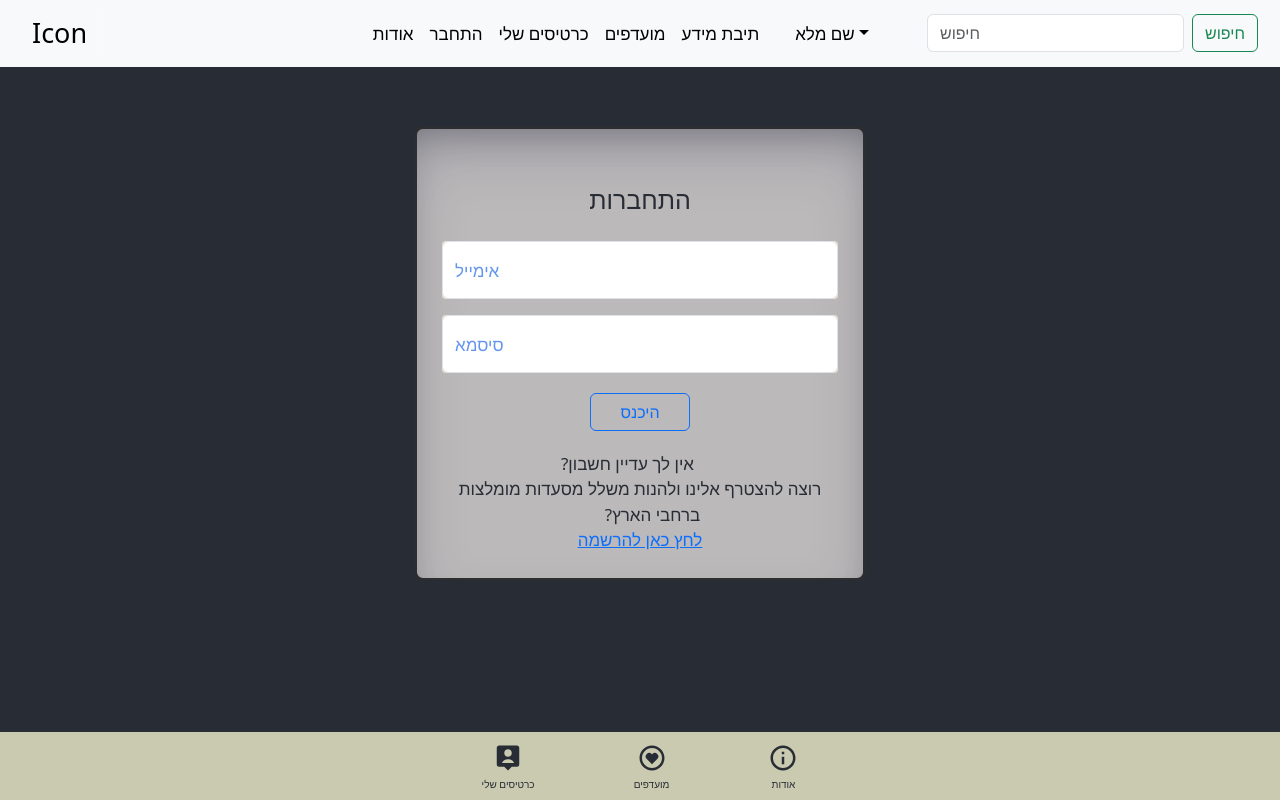
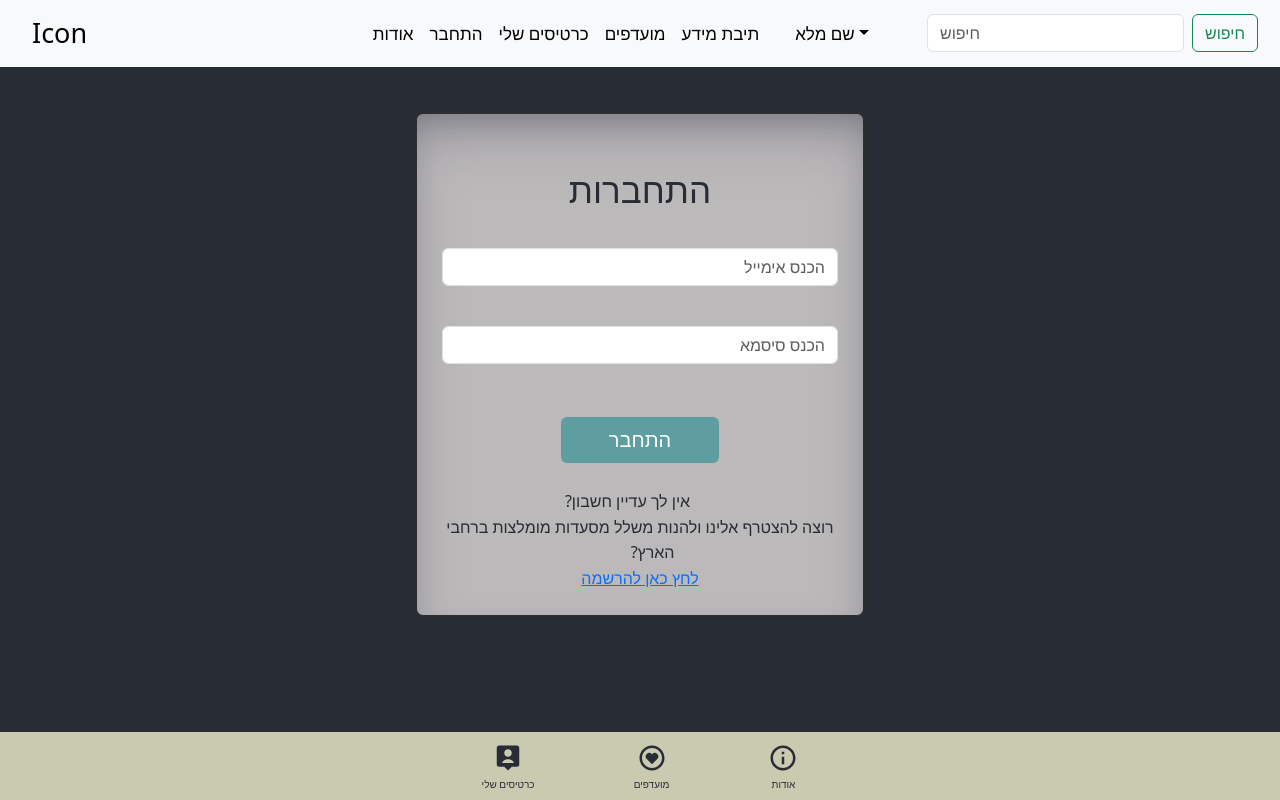
Before and after one commit to yuvaldavid05/react-project-2, a React (Create React App) app in the folder my-react-app/: page /login in a window 1280 px wide. Built offline with nearby package versions, Linux system fonts and the light colour scheme; the HTML template or start-up script is replaced by a standard one.

Commit message:
added project

```diff
--- a/my-react-app/package.json
+++ b/my-react-app/package.json
@@ -7,6 +7,7 @@
     "@testing-library/react": "^13.4.0",
     "@testing-library/user-event": "^13.5.0",
     "bootstrap": "^5.3.1",
+    "joi": "^17.10.2",
     "react": "^18.2.0",
     "react-bootstrap": "^2.8.0",
     "react-dom": "^18.2.0",
--- a/my-react-app/src/App.css
+++ b/my-react-app/src/App.css
@@ -4,7 +4,7 @@
   background-color: #282c34;
   text-align: center;
   position: relative;
-  padding-bottom: 50px;
+  padding-bottom: 100px;
 }
 
 .App-header {
--- a/my-react-app/src/App.js
+++ b/my-react-app/src/App.js
@@ -3,25 +3,31 @@ import 'bootstrap/dist/css/bootstrap.min.css';
 import NavbarTop from './Navbar/NavbarTop';
 import FooterNav from './Footer/FooterNav';
 import Router from './Router';
+import RouterAuth from './RouterAuth';
 import React, { useState } from 'react';
+import Loader from './compoents/Loader';
 
-const GeneralContext = React.createContext();
+export const GeneralContext = React.createContext();
 
 function App() {
     const [user, setUser] = useState();
+    const [isLogged, setIsLogged] = useState();
+    const [loader, setLoader] = useState(false);
+
 
     return (
-        <GeneralContext.Provider value={{ user, setUser }}>
+        <GeneralContext.Provider value={{ user, setUser, isLogged, setIsLogged, setLoader }}>
             <div className="App">
                 <header className="App-header">
                     <NavbarTop />
                     <Router />
                 </header>
-
+                {loader && <Loader />}
                 <footer className='fot'>
                     <FooterNav />
                 </footer>
             </div>
+
         </GeneralContext.Provider>
     );
 }
--- /dev/null
+++ b/my-react-app/src/RouterAuth.js
@@ -0,0 +1,15 @@
+import { Route, Routes } from 'react-router-dom';
+import Login from './Navbar/User/Login';
+import Signup from './Navbar/User/Signup';
+
+
+function Router() {
+    return (
+        <Routes>
+            {/* <Route path="/" element={<Login />} />
+            <Route path="/signup" element={<Signup />} /> */}
+        </Routes >
+    );
+}
+
+export default Router;
--- /dev/null
+++ b/my-react-app/src/compoents/Loader.css
@@ -0,0 +1,17 @@
+.frameLoader{
+    display: flex;
+    justify-content: center;
+    align-items: center;
+    position: fixed;
+    background-color: rgba(34, 32, 32, 0.652);
+    z-index: 5;
+    top:0;
+    right:0;
+    bottom: 0;
+    left:0;
+}
+
+.bodyLoader{
+    width: 50px;
+    height: 50px;
+}
--- /dev/null
+++ b/my-react-app/src/compoents/Loader.js
@@ -0,0 +1,12 @@
+import Spinner from 'react-bootstrap/Spinner';
+import './Loader.css';
+
+function Loader() {
+    return (
+        <div className='frameLoader'>
+            <Spinner animation="grow" variant="light" className='bodyLoader' />
+        </div>
+    )
+}
+
+export default Loader;
--- /dev/null
+++ b/my-react-app/src/joi-hebrew.js
@@ -0,0 +1,33 @@
+export const JOI_HEBREW = {
+    'string.alphanum': 'חייב להכיל רק תווים אלפא-נומריים',
+    'string.base': 'חייבת להיות מחרוזת',
+    'string.base64': 'חייבת להיות מחרוזת base64 חוקית',
+    'string.creditCard': 'חייב להיות כרטיס אשראי',
+    'string.dataUri': 'חייבת להיות מחרוזת dataUri חוקית',
+    'string.domain': 'חייב להכיל שם דומיין חוקי',
+    'string.email': 'חייב להיות דוא"ל חוקי',
+    'string.empty': 'יש למלא את השדה',
+    'string.guid': 'חייב להיות GUID חוקי',
+    'string.hex': 'חייב להכיל רק תווים הקסדצימליים',
+    'string.hexAlign': 'ייצוג hex חייב להיות מיושר בתים',
+    'string.hostname': 'חייב להיות שם מארח חוקי',
+    'string.ip': 'חייבת להיות כתובת IP חוקית עם CIDR {{#cidr}}',
+    'string.ipVersion': 'חייבת להיות כתובת IP חוקית של אחת מהגרסאות הבאות {{#version}} עם CIDR {{#cidr}}',
+    'string.isoDate': 'חייב להיות בפורמט ISO',
+    'string.isoDuration': 'חייב להיות משך ISO 8601 חוקי',
+    'string.length': 'האורך חייב להיות באורך {{#limit}} תווים',
+    'string.lowercase': 'חייב להכיל רק תווים קטנים',
+    'string.max': 'האורך חייב להיות קטן או שווה ל-{{#limit}} תווים',
+    'string.min': 'האורך חייב להיות לפחות {{#limit}} תווים',
+    'string.normalize': 'חייב להיות מנורמל ב-unicode בצורת {{#form}}',
+    'string.token': 'חייב להכיל רק תווים אלפא-נומריים ותווים קו תחתון',
+    'string.pattern.base': 'עם הערך {:[.]} לא מצליח להתאים לדפוס הנדרש: {{#regex}}',
+    'string.pattern.name': 'עם הערך {:[.]} לא מצליח להתאים לתבנית {{#name}}',
+    'string.pattern.invert.base': 'עם הערך {:[.]} תואם לתבנית ההפוכה: {{#regex}}',
+    'string.pattern.invert.name': 'עם הערך {:[.]} תואם לתבנית {{#name}} הפוכה',
+    'string.trim': 'אין לרווח לבן מוביל או נגרר',
+    'string.uri': 'חייב להיות Uri חוקי',
+    'string.uriCustomScheme': 'חייב להיות URI חוקי עם סכימה התואמת לתבנית {{#scheme}}',
+    'string.uriRelativeOnly': 'חייב להיות Uri יחסי חוקי',
+    'string.uppercase': 'חייב להכיל רק תווים רישיות'
+};
--- a/my-react-app/src/navbar/User/Login.css
+++ b/my-react-app/src/navbar/User/Login.css
@@ -2,7 +2,7 @@
     direction: rtl;
     width:450px;
     min-height:400px;
-    margin:60px auto;
+    margin:45px auto;
     background-color:rgb(187, 185, 185);
     border-radius: 8px;
     border: solid 2px rgba(0, 0, 0, 0.751);
@@ -12,26 +12,40 @@
 
 .inputFrame h1{
     color: #282c34;
-    margin-bottom: 15px;
+    font-size: 35px;
+    margin-bottom: 25px;
 }
 
-.formField{
+.formFieldLabel{
     margin: auto;
     text-align: right;
-    /* width: 100%; */
-    background-color: rgb(235, 224, 209);
+    /* background-color: rgb(235, 224, 209); */
    color:cornflowerblue;
    border-radius: 4px;
 }
 
+.DivfieldError{
+    display: block;
+    margin:12px;
+    height:12px;
+    /* visibility:hidden; */
+}
 
-.buttonForm{
-    margin:20px;
-    width: 100px;
+form .btn.btn-primary{
+    font-size: 20px;
+    width:40%;
+    background-color: cadetblue;
+    margin: 25px auto 0 auto;
+    padding: 8px 10px;
+}
+
+.failedLoginFieldError{
+    background-color: red;
 }
 
 .inputFrame span{
     color:#282c34;
+    font-size: initial;
     margin:25px;
 }
 
--- a/my-react-app/src/navbar/User/Login.js
+++ b/my-react-app/src/navbar/User/Login.js
@@ -1,19 +1,37 @@
 import './Login.css';
-import FloatingLabel from 'react-bootstrap/FloatingLabel';
+import Joi from 'joi';
 import Form from 'react-bootstrap/Form';
 import Button from 'react-bootstrap/Button';
-import { Link } from "react-router-dom";
-import { useState } from 'react';
+import { Link, useNavigate } from "react-router-dom";
+import { useContext, useState, } from 'react';
+import { GeneralContext } from '../../App';
+import { JOI_HEBREW } from '../../joi-hebrew';
 
 
+
+// email: Joi.string().email({ minDomainSegments: 2, tlds: { allow: ['com', 'net'] } }),
+// password: Joi.string().min(6).max(25).required().regex(/^(?=.*[a-z])(?=.*[A-Z])(?=.*\d)(?=.*[@$!%*?&])[A-Za-z\d@$!%*?&]{8,}$/,
+//     'password')
+
 function Login() {
+    const { user, setUser, isLogged, setIsLogged, setLoader } = useContext(GeneralContext);
     const [formData, setFormData] = useState({
-        userName: '',
+        email: '',
         password: '',
     });
+    const [loginError, setLoginError] = useState('');
+    const [errors, setErrors] = useState({});
+    const [isValid, setIsValid] = useState(false);
+    const loginSchema = Joi.object({
+        email: Joi.string().required(),
+        password: Joi.string().min(6).max(25).required(),
+    });
+
+    const navigate = useNavigate();
 
     const login = ev => {
         ev.preventDefault();
+        setLoader(true);
 
         fetch(`https://api.shipap.co.il/clients/login?token=d2960ef2-3431-11ee-b3e9-14dda9d4a5f0`, {
             credentials: 'include',
@@ -31,11 +49,49 @@ function Login() {
                 }
             })
             .then(data => {
+                if (data.status === 'success') {
+                    setUser(data.user);
+                    setIsLogged(true);
 
+                    navigate('/');
+                } else {
+                    setLoginError(data.message);
+                }
+                console.log(data);
             })
             .catch(err => {
+                alert(err.message)
                 console.log(err.message);
-            });
+            })
+            .finally(() => setLoader(false));
+    }
+
+    const handleError = ev => {
+        const { id, value } = ev.target;
+
+        const obj = {
+            ...formData,
+            [id]: value,
+        }
+
+        setFormData(obj);
+
+        const schema = loginSchema.validate(obj, { abortEarly: false, messages: { he: JOI_HEBREW }, errors: { language: 'he' } });
+        const errors = {};
+
+        if (schema.error) {
+            const error = schema.error.details.find(e => e.context.key === id);
+
+            if (error) {
+                errors[id] = error.message;
+            }
+
+            setIsValid(false);
+        } else {
+            setIsValid(true);
+        }
+
+        setErrors(errors);
     }
 
     return (
@@ -43,26 +99,44 @@ function Login() {
             <h1>התחברות</h1>
             <form onSubmit={login}>
 
-                <FloatingLabel
-                    controlId="floatingInput"
-                    label="אימייל"
-                    className="mb-3 formField"
-                >
-                    <Form.Control type="email" placeholder="name@example.com" />
-                </FloatingLabel>
+                <Form.Group className="mb-3 formFieldLabel">
+                    <Form.Control type="email" placeholder="הכנס אימייל" id='email' value={formData.email} className={errors.email ? 'fieldError' : ''} onChange={handleError} />
+                </Form.Group>
+                {/*
+                {errors.email ? <Form.Text className="text-muted DivfieldError">
+                    {errors.email}
+                </Form.Text> : ''} */}
 
-                <FloatingLabel controlId="floatingPassword" label="סיסמא" className='formField '>
-                    <Form.Control type="password" placeholder="סיסמא" className='hey' />
-                </FloatingLabel>
+                <Form.Text className="text-muted DivfieldError">
+                    {errors.email ? errors.email : ''}
+                </Form.Text>
 
-                <Button variant="outline-primary buttonForm">היכנס</Button>
+
+
+                <Form.Group className="mb-3">
+                    <Form.Control type="password" placeholder="הכנס סיסמא" id='password' value={formData.password} className={errors.password ? 'fieldError' : ''} onChange={handleError} />
+                </Form.Group>
+
+                {/* {errors.password ? <Form.Text className="text-muted DivfieldError">
+                    {errors.password}
+                </Form.Text> : ''} */}
+
+                <Form.Text className="text-muted DivfieldError">
+                    {errors.password ? errors.password : ''}
+                </Form.Text>
+
+                <Button variant="primary" type="submit" className='buttonForm'>
+                    התחבר
+                </Button>
+
+                {loginError ? <div className='failedLoginFieldError'>{loginError}</div> : ''}
+            </form>
+            <br></br>
+            <span>אין לך עדיין חשבון?
                 <br></br>
-                <span>אין לך עדיין חשבון?
-                    <br></br>
-                    רוצה להצטרף אלינו ולהנות משלל מסעדות מומלצות ברחבי הארץ?</span>
-                <br></br>
-                <span><Link to="/signup">לחץ כאן להרשמה</Link></span>
-            </form>
+                רוצה להצטרף אלינו ולהנות משלל מסעדות מומלצות ברחבי הארץ?</span>
+            <br></br>
+            <span><Link to="/signup">לחץ כאן להרשמה</Link></span>
         </div>
     );
 
```
Also changed, not shown: my-react-app/src/navbar/Card/CardPage.css (+14 -1 lines), my-react-app/src/navbar/Card/CardPage.js (+24 -2 lines), 1 other file (tests, documents, lock files or other folders).
